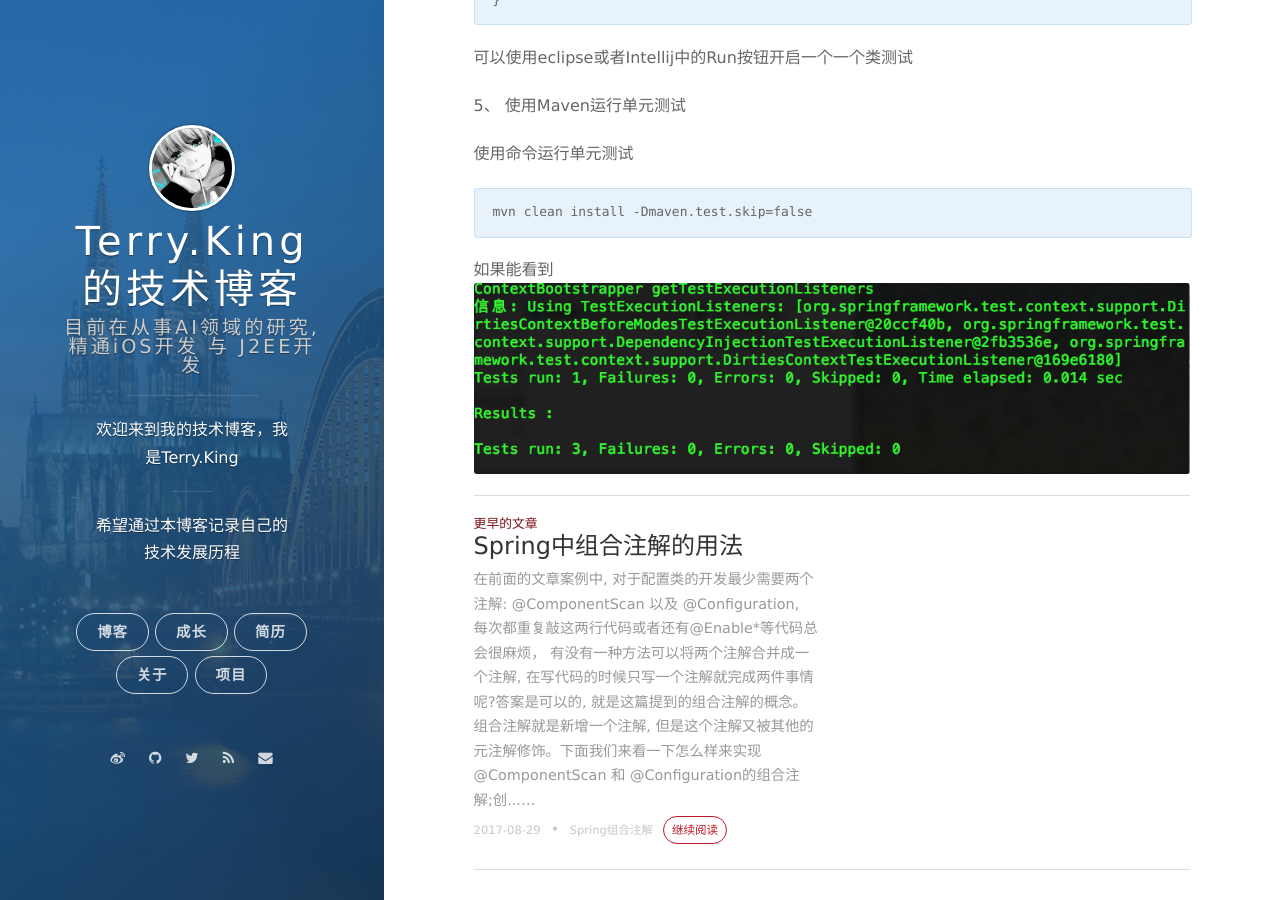
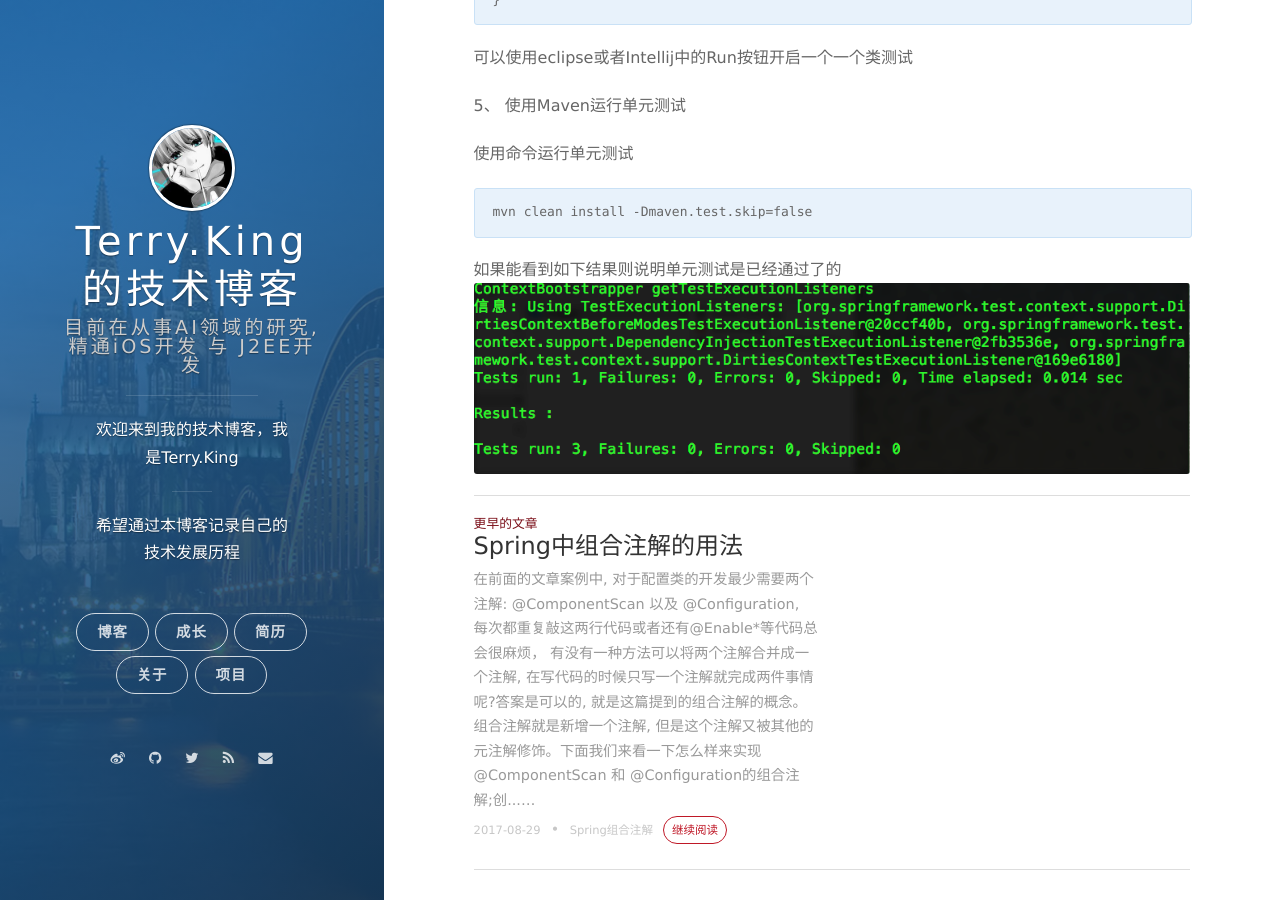
Before and after one commit to terryKing1992/terryKing1992.github.io, a Jekyll site: the page built from _posts/2017-08-29-spring-test-framework.md, in a window 1280 px wide and 900 px high, scrolled down 2873 px. Built offline with Jekyll 4.4.1, drawn with Linux system fonts in a browser that asks for light colours; nearby versions of some CDN libraries; comment, search, counter and statistics services are not loaded.

Commit message:
添加图片说明

```diff
--- a/_posts/2017-08-29-spring-test-framework.md
+++ b/_posts/2017-08-29-spring-test-framework.md
@@ -148,4 +148,5 @@ tags: [Spring, 单元测试]
 
 	mvn clean install -Dmaven.test.skip=false
 
-如果能看到![测试结果](/assets/images/2017-08-29-spring_run_test.png)
+如果能看到如下结果则说明单元测试是已经通过了的
+![测试结果](/assets/images/2017-08-29-spring_run_test.png)
```
